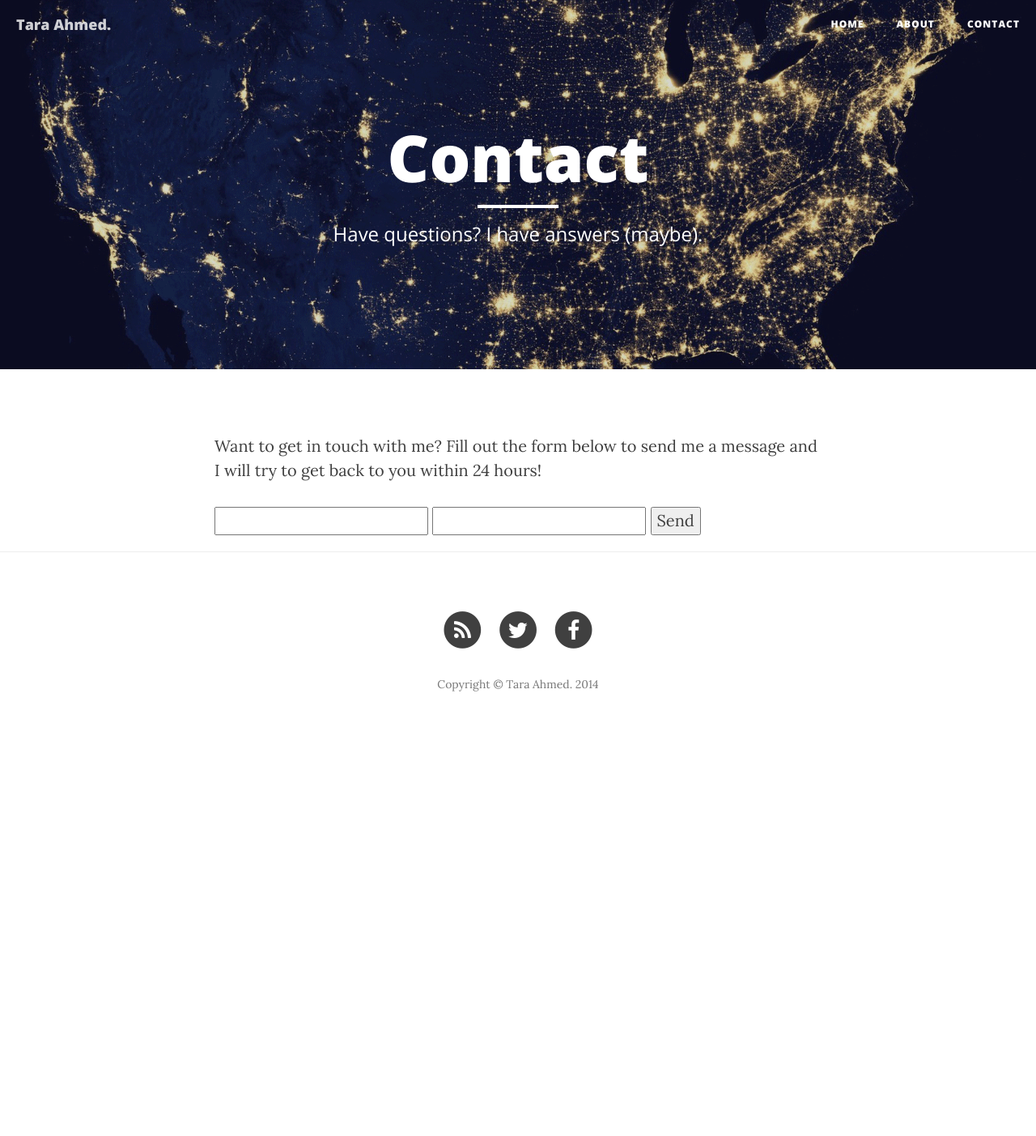
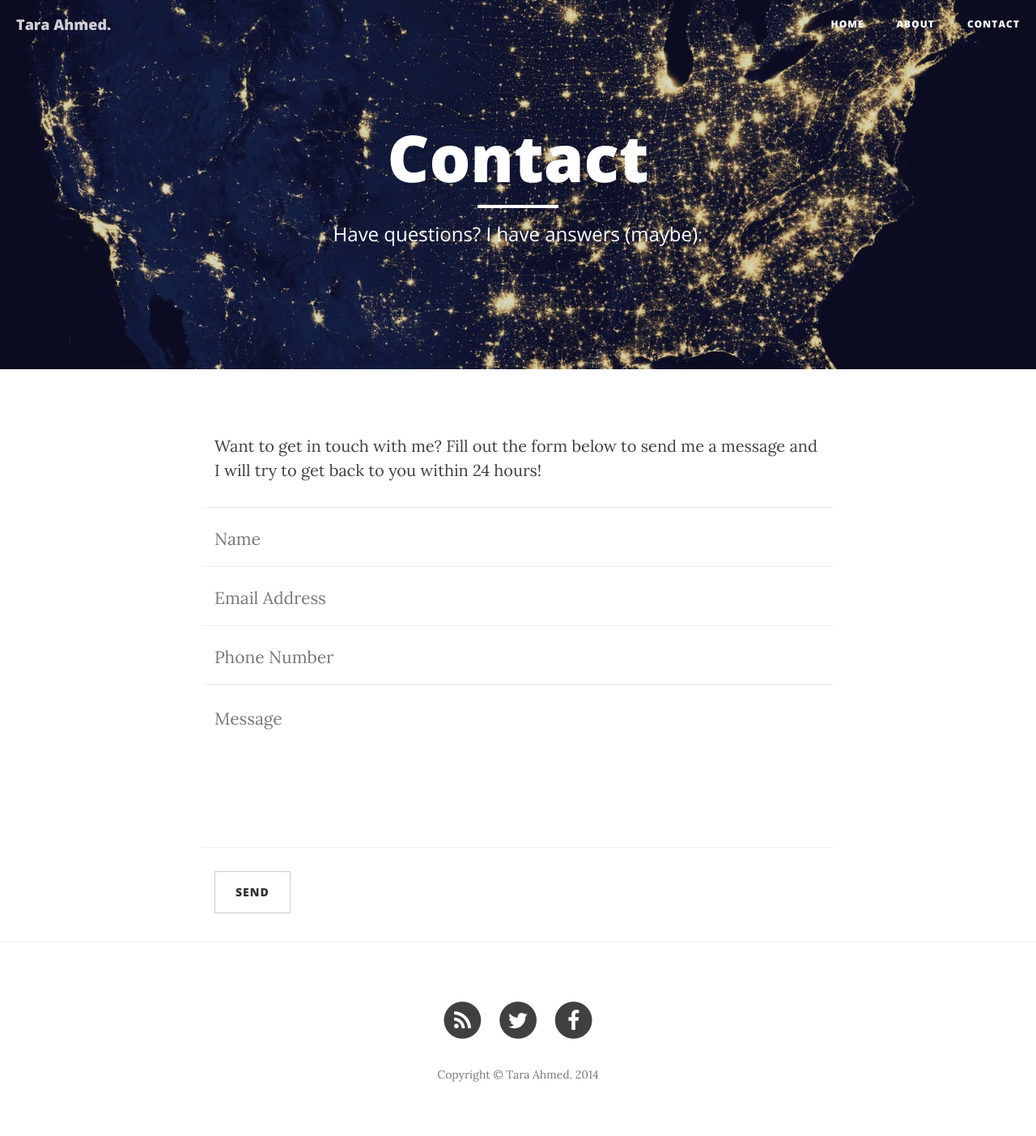
Before and after one commit to taraahmed/taraahmed.github.io, a Jekyll site: the page built from contact.html, in a window 1280 px wide. Shown: the whole page at 81% size. Built offline with Jekyll 4.4.1, drawn with Linux system fonts in a browser that asks for light colours; nearby versions of some CDN libraries; before the commit the page ends 921 px from its top, so only the background shows below that.

Commit message:
Update contact.html

```diff
--- a/contact.html
+++ b/contact.html
@@ -7,13 +7,7 @@
 
 <p>Want to get in touch with me? Fill out the form below to send me a message and I will try to get back to you within 24 hours!</p>
 
-<form action="http://forms.brace.io/hello@taraahmed.me">
-    <input type="text" name="name">
-    <input type="email" name="_replyto">
-    <input type="submit" value="Send">
-</form>
-
-<!--<form action="http://forms.brace.io/hello@taraahmed.me" name="sentMessage" id="contactForm" novalidate>
+<form method="POST" action="http://forms.brace.io/hello@taraahmed.me" name="sentMessage" id="contactForm" novalidate>
     <div class="row control-group">
         <div class="form-group col-xs-12 floating-label-form-group controls">
             <label>Name</label>
@@ -49,4 +43,4 @@
             <button type="submit" class="btn btn-default">Send</button>
         </div>
     </div>
-</form>-->
+</form>
```
